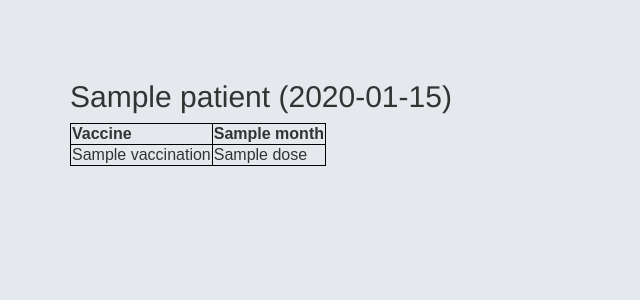
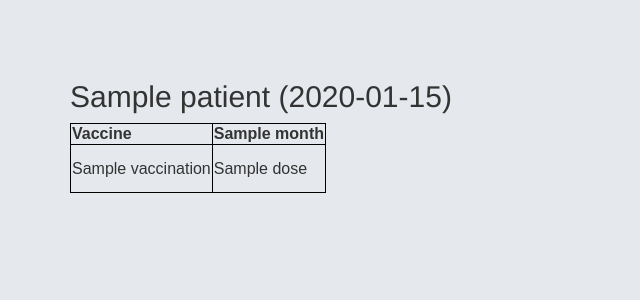
Before and after one commit to tjabell/immunization_schedule, a Django app: template templates/patient_schedule.html in a window 1280 px wide. Shown: the top 300 px of the page, without its empty margins (0-640 px from the left). Run offline with Django 3.2, Linux system fonts and the light colour scheme; the template is opened without the code that fills it: most values are stand-ins (such as "Sample title", 1, 10 or a date in 2020); some libraries are stand-ins or nearby versions.

Commit message:
evened row sizes

```diff
--- a/immunization_schedule/settings.py
+++ b/immunization_schedule/settings.py
@@ -8,7 +8,7 @@ import os
 BASE_DIR = os.path.dirname(os.path.dirname(__file__))
 
 ADMINS = (
-    # ('Your Name', 'your_email@example.com'),
+    ('Trevor Abell', 'tjabell@gmail.com'),
 )
 
 MANAGERS = ADMINS
--- a/immunization_schedule/views.py
+++ b/immunization_schedule/views.py
@@ -13,17 +13,19 @@ base_url = 'https://drchrono.com'
 # base_url = 'http://www.drchrono.l:8001'
 token_url = base_url + '/o/token/'
 authorize_url = base_url + '/o/authorize/'
-redirect_uri = 'http://django15-arch-ws:8000/authorize/retrieve_tokens/'
 
 
 def authorize_handler(request):
+    redirect_uri = request.build_absolute_uri(reverse('retrieve'))
+    print('redirect_uri: ' + redirect_uri)
     authorize_url_with_redirect = authorize_url + '?redirect_uri=%s&response_type=code&client_id=%s' % (urllib.quote(redirect_uri), urllib.quote(CLIENT_ID))
     return HttpResponseRedirect(authorize_url_with_redirect)
 
 
 def retrieve_tokens(request):
     code = request.GET['code']
-
+    redirect_uri = request.build_absolute_uri(reverse('retrieve'))
+    print('redirect_uri: ' + redirect_uri)
     if code != "":
         token_retrieval_url = token_url + '?code=%s&grant_type=authorization_code&redirect_uri=%s&client_id=%s&client_secret=%s' % (code, urllib.quote(redirect_uri, ''), urllib.quote(CLIENT_ID, ''), urllib.quote(CLIENT_SECRET, ''))
 
--- a/static/mysite.css
+++ b/static/mysite.css
@@ -35,3 +35,7 @@ td.c,td.t {
 }
 
 td.s { background-color: #FFD1F0; }
+
+td.doubleheight {
+    height: 3em;
+}
--- a/templates/patient_schedule.html
+++ b/templates/patient_schedule.html
@@ -19,7 +19,7 @@
 			          {% endfor %}
 		        </tr>
 		        {% for v in patient_vaccinations.vaccinations %}
-                <!-- All this to deal with an overlap -->
+                <!-- All this to deal with an overlap in the Hep B immunization -->
                 {% if v.name == 'Hepatitis B' %}
                     <tr>
                         <td rowspan="2">{{ v.name }} {% if v.is_overdue %} (overdue) {% endif %}</td>
@@ -53,12 +53,12 @@
                     <!-- End  -->
                 {% else %}
 		                <tr>
-			                  <td>{{ v.name }} {% if v.is_overdue %} (overdue) {% endif %}</td>
+			                  <td class="doubleheight">{{ v.name }} {% if v.is_overdue %} (overdue) {% endif %}</td>
 			                  {% for m in v.months %}
                             {% if m.dose_due %}
-                                <td class="{{ m.dose_key }}" colspan="{{ m.consecutive_months }}">{{ m.dose }}</td>
+                                <td class="{{ m.dose_key }} doubleheight" colspan="{{ m.consecutive_months }}">{{ m.dose }}</td>
                             {% else %}
-					                      <td class="non-dose"></td>
+					                      <td class="non-dose doubleheight"></td>
                             {% endif %}
 			                  {% endfor %}
 		                </tr>
```
